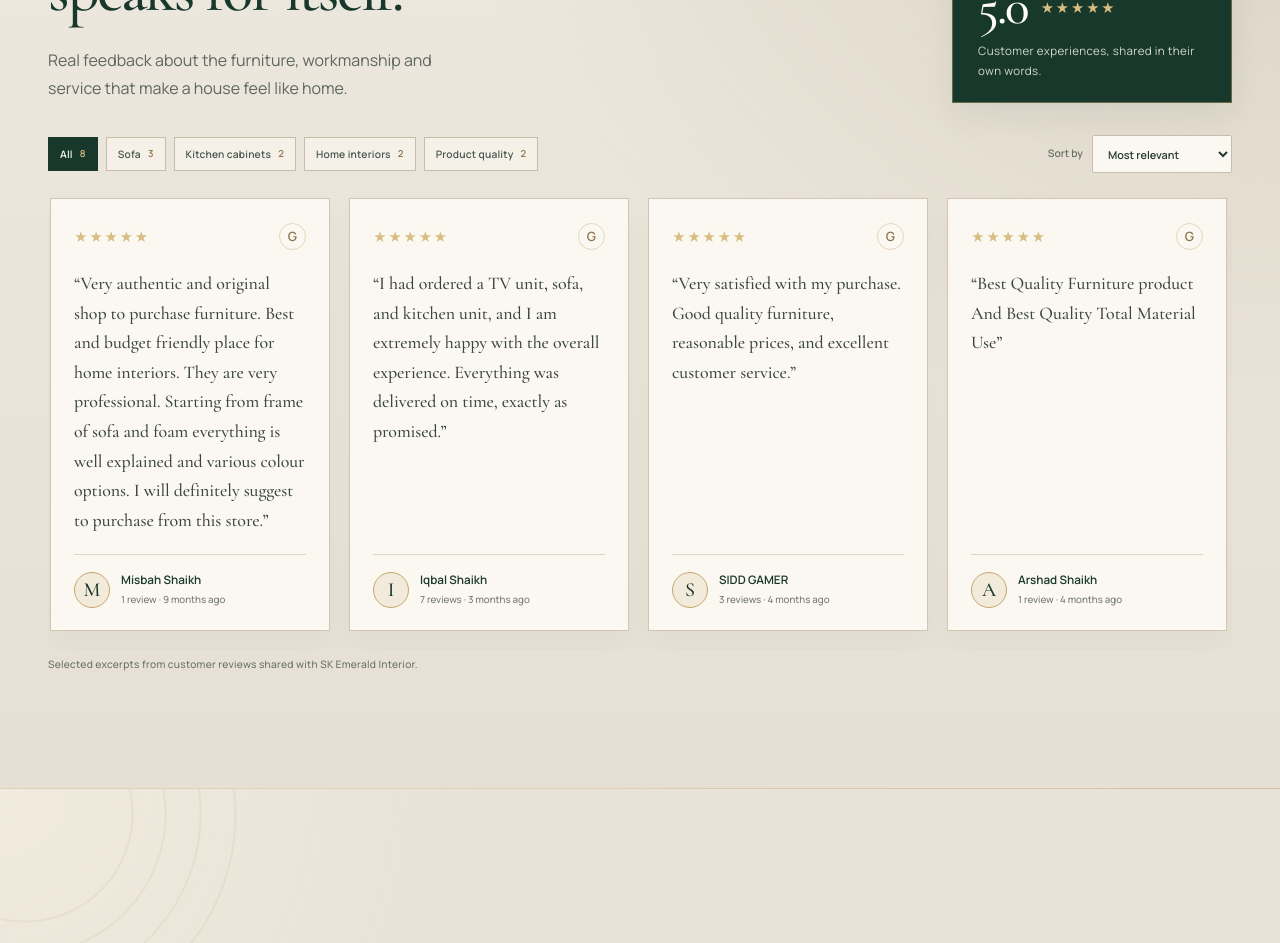
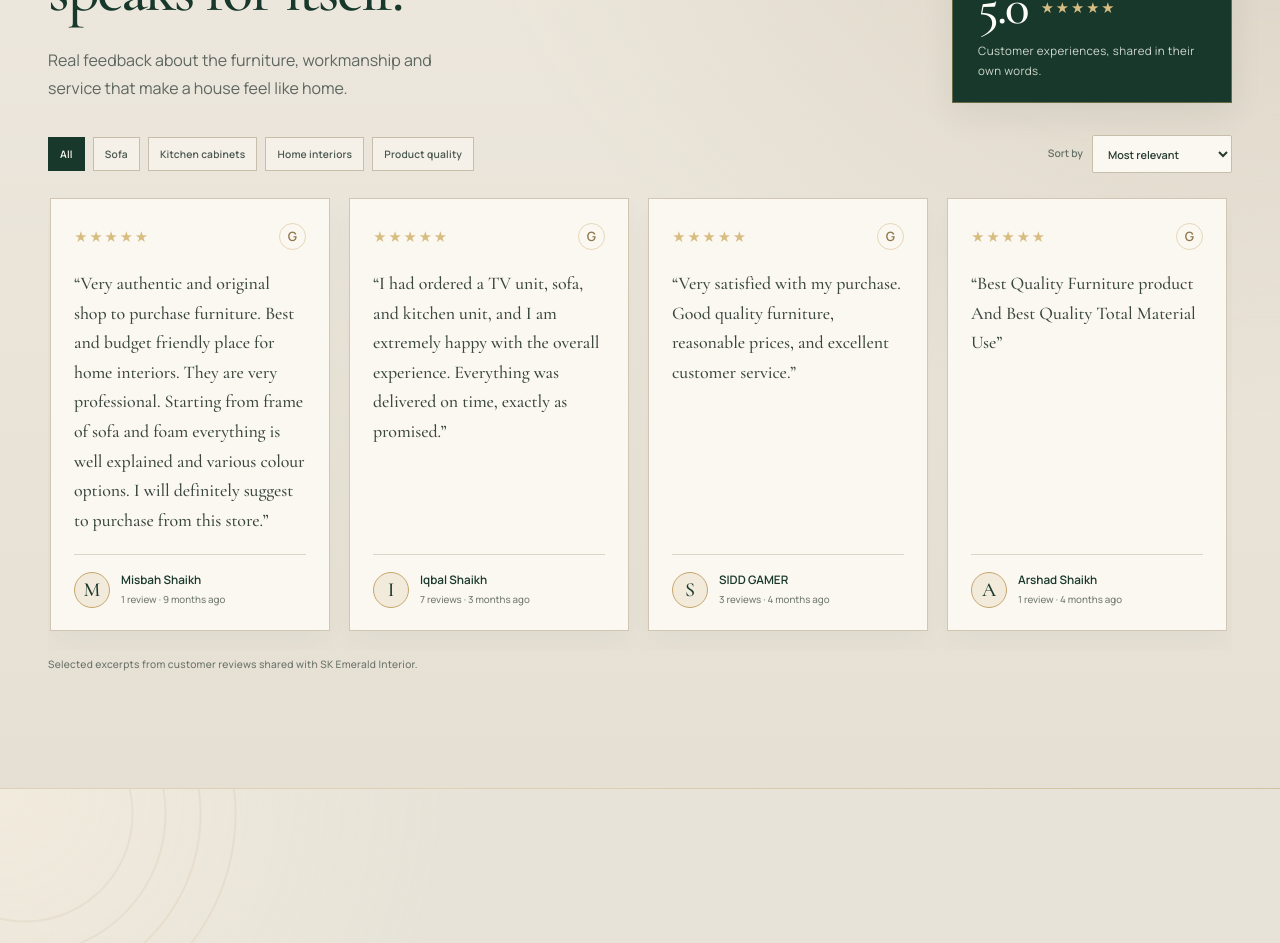
Before and after one commit to faisalahmad7/SK-emerald-landing-page, a React (Vite) app: page / in a window 1280 px wide. Shown: the part 6120-7063 px from the top of the page. Built offline with nearby package versions, Linux system fonts and the light colour scheme.

Commit message:
Remove review-count badges from topic filters

```diff
--- a/src/pages/Home.jsx
+++ b/src/pages/Home.jsx
@@ -33,11 +33,11 @@ const REVIEWS = [
 ]
 
 const REVIEW_TOPICS = [
-  { key: 'all', label: 'All', count: 8 },
-  { key: 'sofas', label: 'Sofa', count: 3 },
-  { key: 'kitchens', label: 'Kitchen cabinets', count: 2 },
-  { key: 'interiors', label: 'Home interiors', count: 2 },
-  { key: 'quality', label: 'Product quality', count: 2 },
+  { key: 'all', label: 'All' },
+  { key: 'sofas', label: 'Sofa' },
+  { key: 'kitchens', label: 'Kitchen cabinets' },
+  { key: 'interiors', label: 'Home interiors' },
+  { key: 'quality', label: 'Product quality' },
 ]
 
 function Tile({ slug, area, ratio, delay, imageId }) {
@@ -179,7 +179,7 @@ export default function Home() {
             <div className="editorial-review-topics" aria-label="Filter review topics">
               {REVIEW_TOPICS.map((topic) => (
                 <button key={topic.key} type="button" className={reviewTopic === topic.key ? 'topic-active' : ''} aria-pressed={reviewTopic === topic.key} onClick={() => setReviewTopic(topic.key)}>
-                  {topic.label} <b>{topic.count}</b>
+                  {topic.label}
                 </button>
               ))}
             </div>
```
